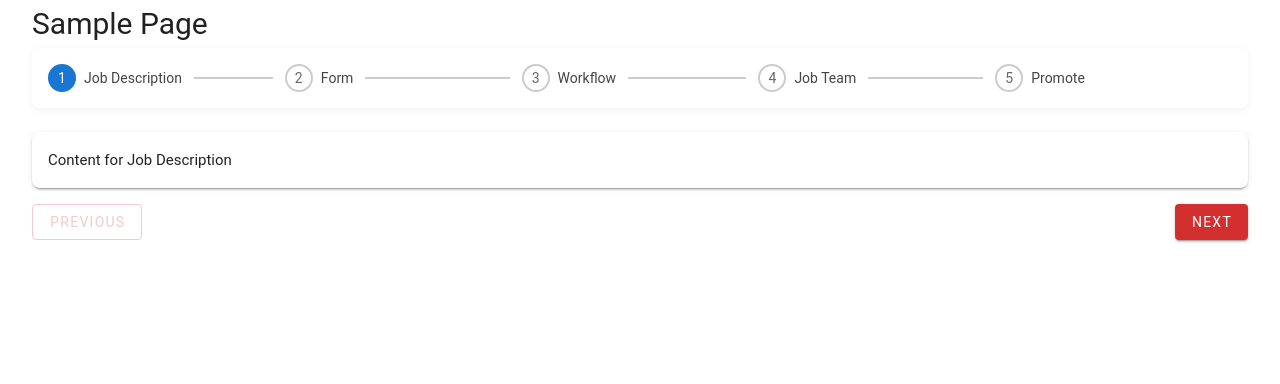
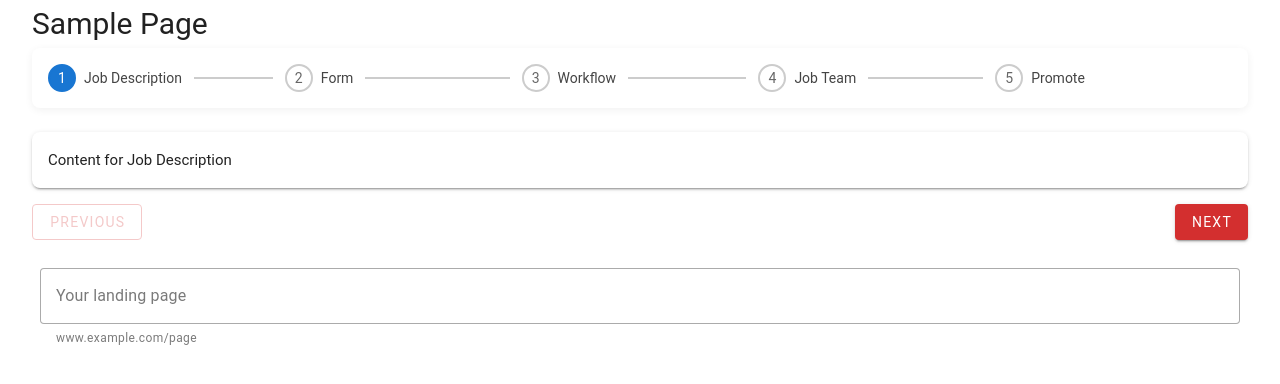
Before and after one commit to nadun96/ats_simple, a Vue app: page /sample in a window 1280 px wide. Shown: the top 384 px of the page. Built offline with nearby package versions, Linux system fonts and the light colour scheme.

Commit message:
fixed: rich text editor

```diff
--- a/package.json
+++ b/package.json
@@ -18,6 +18,7 @@
   },
   "dependencies": {
     "@mdi/font": "7.4.47",
+    "@vueup/vue-quill": "^1.2.0",
     "pinia": "3.0.3",
     "vue": "3.5.17",
     "vue-router": "4.5.1",
--- /dev/null
+++ b/src/components/CdRichTextEditor.vue
@@ -0,0 +1,8 @@
+<template>
+  <QuillEditor theme="snow" toolbar="essential" />
+</template>
+
+<script setup lang="ts">
+import { QuillEditor } from '@vueup/vue-quill'
+import '@vueup/vue-quill/dist/vue-quill.snow.css';
+</script>
--- /dev/null
+++ b/src/components/CdTextInput.vue
@@ -0,0 +1,22 @@
+<template>
+  <v-text-field
+    :label="label"
+    :hint="hint"
+    :persistent-hint="persistentHint"
+    :variant="variant"
+    @update:modelValue="$emit('update:modelValue', $event)"
+  />
+</template>
+
+<script setup lang="ts">
+withDefaults(defineProps<{
+  label: string
+  hint?: string
+  variant?: 'outlined' | 'filled' | 'underlined'
+  persistentHint?: boolean
+}>(), {
+  variant: 'outlined',
+  persistentHint: false,
+})
+defineEmits(['update:modelValue'])
+</script>
--- a/src/views/SampleView.vue
+++ b/src/views/SampleView.vue
@@ -1,14 +1,29 @@
 <template>
   <h1>Sample Page</h1>
   <cd-stepper :steps="stepData" :onNext="handleNext" :onPrev="handlePrev"></cd-stepper>
+  <v-container class="my-3 px-0">
+    <cd-text-input
+      :label="'Your landing page'"
+      :hint="'www.example.com/page'"
+      :persistent-hint="true"
+      @update:modelValue="onInputChange"
+    ></cd-text-input>
+  </v-container>
+  <v-container class="my-3 px-0">
+    <cd-rich-text-editor />
+  </v-container>
 </template>
 
 <script lang="ts">
 import CdStepper from '@/components/CdStepper.vue'
+import CdTextInput from '@/components/CdTextInput.vue'
+import CdRichTextEditor from '@/components/CdRichTextEditor.vue'
 
 export default {
   components: {
     'cd-stepper': CdStepper,
+    'cd-text-input': CdTextInput,
+    'cd-rich-text-editor': CdRichTextEditor,
   },
   data() {
     return {
@@ -53,6 +68,9 @@ export default {
       console.log('Previous clicked on step:', currentStep)
       return true // allow going back
     },
+    onInputChange(value: string) {
+      console.log('text field updated:', value)
+    },
   },
 }
 </script>
```
Also changed, not shown: 1 other file (tests, documents, lock files or other folders).
